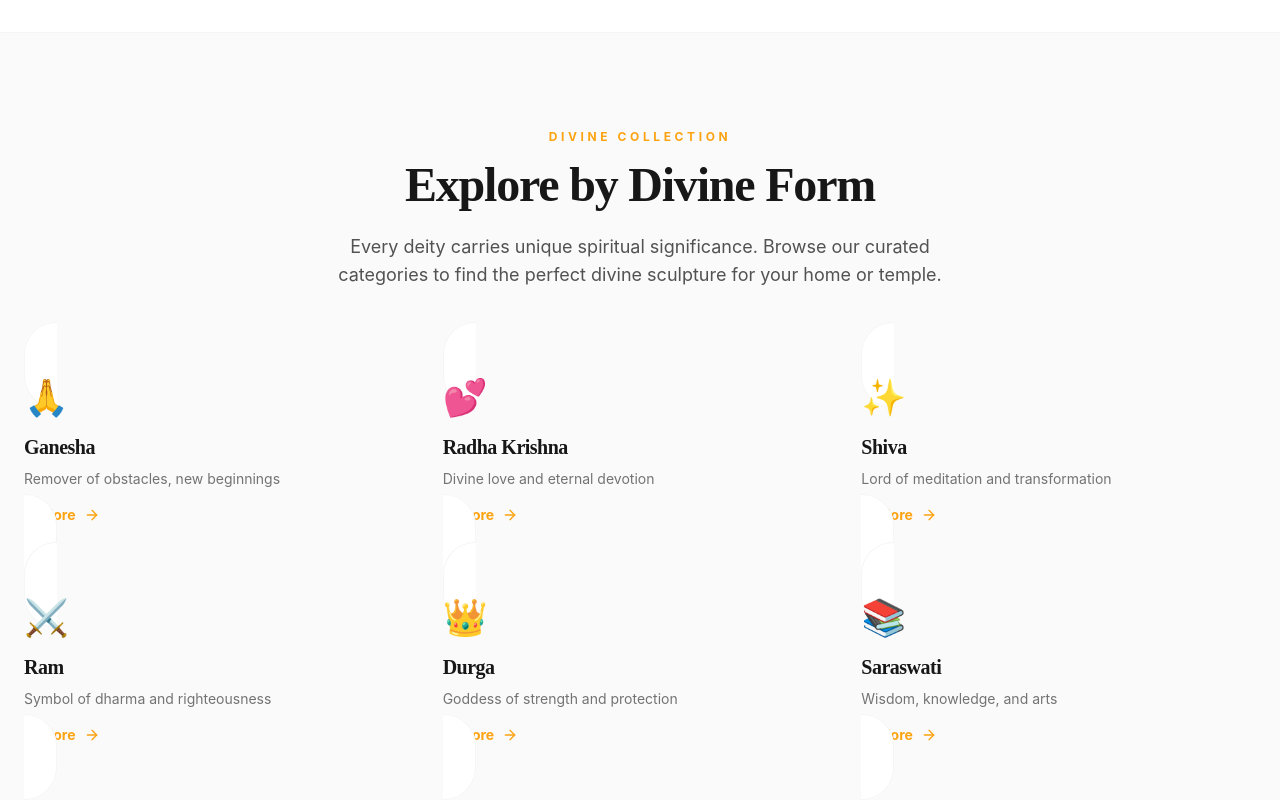
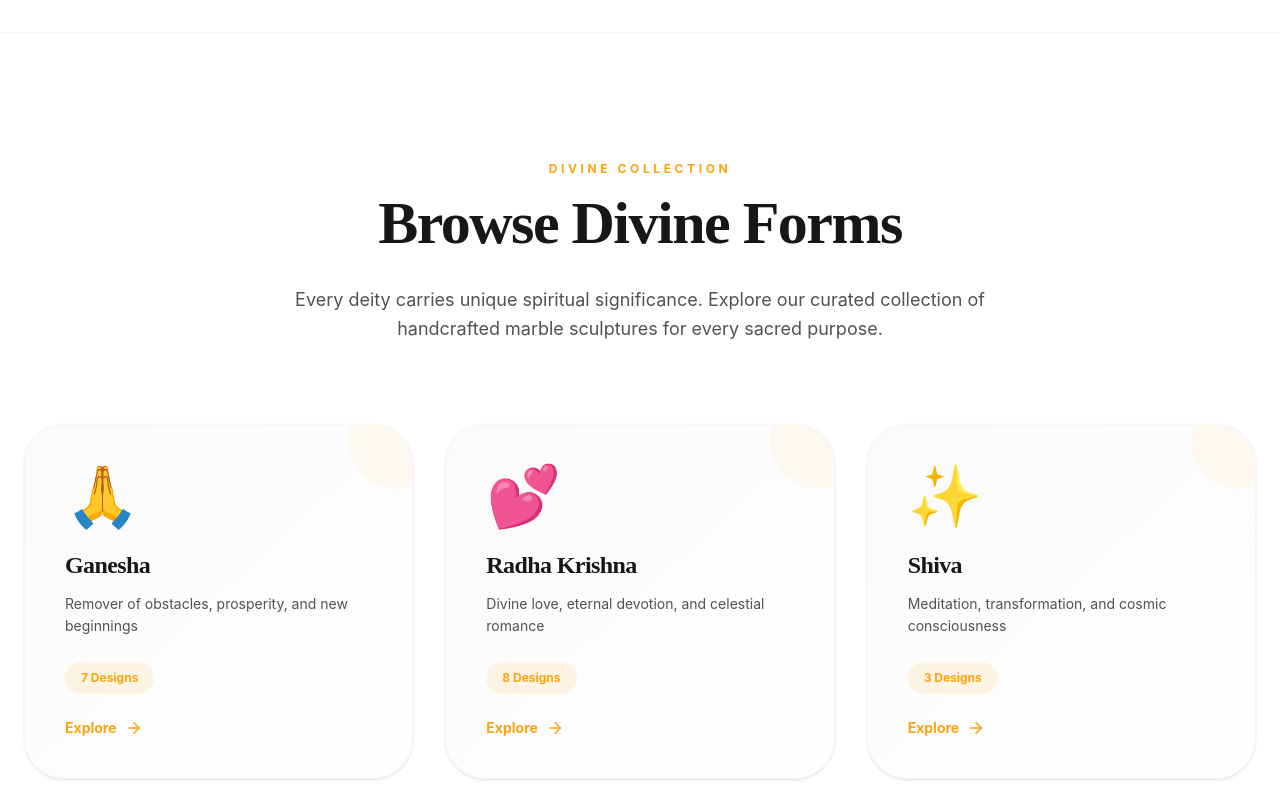
Before and after one commit to Divyanshu157/BappaArtStudioProd, a React (Vite) app: page / in a window 1280 px wide. Shown: the part 900-1700 px from the top of the page. Built offline with nearby package versions, Linux system fonts and the light colour scheme.

Commit message:
Redesign categories section: premium card design, better typography, hover effects, design count badges

```diff
--- a/src/pages/Home.tsx
+++ b/src/pages/Home.tsx
@@ -59,37 +59,95 @@ const Home = () => {
           </section>
 
           {/* SECTION 3: FEATURED CATEGORIES */}
-          <section className="py-24 px-6 bg-neutral-50" aria-labelledby="categories-title">
+          <section className="py-32 px-6 bg-white" aria-labelledby="categories-title">
             <div className="max-w-7xl mx-auto">
               <Reveal>
-                <div className="text-center mb-16">
+                <div className="text-center mb-20">
                   <span className="text-accent font-bold uppercase tracking-[0.3em] text-xs mb-4 block">Divine Collection</span>
-                  <h2 id="categories-title" className="text-4xl md:text-5xl font-bold mb-6">Explore by Divine Form</h2>
-                  <p className="text-neutral-600 text-lg max-w-2xl mx-auto">
-                    Every deity carries unique spiritual significance. Browse our curated categories to find the perfect divine sculpture for your home or temple.
+                  <h2 id="categories-title" className="text-4xl md:text-6xl font-bold mb-8">Browse Divine Forms</h2>
+                  <p className="text-neutral-600 text-lg max-w-3xl mx-auto leading-relaxed">
+                    Every deity carries unique spiritual significance. Explore our curated collection of handcrafted marble sculptures for every sacred purpose.
                   </p>
                 </div>
               </Reveal>
 
-              <div className="grid grid-cols-1 sm:grid-cols-2 lg:grid-cols-3 gap-6">
+              <div className="grid grid-cols-1 md:grid-cols-2 lg:grid-cols-3 gap-8">
                 {[
-                  { name: "Ganesha", desc: "Remover of obstacles, new beginnings", icon: "🙏" },
-                  { name: "Radha Krishna", desc: "Divine love and eternal devotion", icon: "💕" },
-                  { name: "Shiva", desc: "Lord of meditation and transformation", icon: "✨" },
-                  { name: "Ram", desc: "Symbol of dharma and righteousness", icon: "⚔️" },
-                  { name: "Durga", desc: "Goddess of strength and protection", icon: "👑" },
-                  { name: "Saraswati", desc: "Wisdom, knowledge, and arts", icon: "📚" }
+                  {
+                    name: "Ganesha",
+                    desc: "Remover of obstacles, prosperity, and new beginnings",
+                    count: "7 Designs",
+                    icon: "🙏"
+                  },
+                  {
+                    name: "Radha Krishna",
+                    desc: "Divine love, eternal devotion, and celestial romance",
+                    count: "8 Designs",
+                    icon: "💕"
+                  },
+                  {
+                    name: "Shiva",
+                    desc: "Meditation, transformation, and cosmic consciousness",
+                    count: "3 Designs",
+                    icon: "✨"
+                  },
+                  {
+                    name: "Ram",
+                    desc: "Dharma, righteousness, and divine leadership",
+                    count: "3 Designs",
+                    icon: "⚔️"
+                  },
+                  {
+                    name: "Durga",
+                    desc: "Goddess of strength, protection, and victory",
+                    count: "3 Designs",
+                    icon: "👑"
+                  },
+                  {
+                    name: "Saraswati",
+                    desc: "Wisdom, knowledge, music, and creative arts",
+                    count: "2 Designs",
+                    icon: "📚"
+                  }
                 ].map((cat, i) => (
-                  <Reveal key={i} delay={i * 0.05}>
+                  <Reveal key={i} delay={i * 0.08}>
                     <Link
                       to="/products"
-                      className="group p-8 bg-white rounded-[2rem] border border-neutral-100 hover:border-accent hover:shadow-lg transition-all"
+                      className="group relative overflow-hidden rounded-[2.5rem] bg-gradient-to-br from-neutral-50 to-white border border-neutral-100 hover:border-accent transition-all duration-300 h-full flex flex-col p-10 shadow-sm hover:shadow-xl"
                     >
-                      <div className="text-4xl mb-4">{cat.icon}</div>
-                      <h3 className="text-xl font-bold mb-2 group-hover:text-accent transition-colors">{cat.name}</h3>
-                      <p className="text-neutral-500 text-sm mb-4">{cat.desc}</p>
-                      <div className="text-accent text-sm font-bold flex items-center gap-2 group-hover:gap-3 transition-all">
-                        Explore <ArrowRight size={16} />
+                      {/* Background accent */}
+                      <div className="absolute -top-8 -right-8 w-24 h-24 bg-accent/5 rounded-full group-hover:scale-150 transition-transform duration-500" />
+                      <div className="absolute -bottom-8 -left-8 w-20 h-20 bg-accent/10 rounded-full opacity-0 group-hover:opacity-100 transition-opacity duration-500" />
+
+                      <div className="relative z-10">
+                        {/* Icon */}
+                        <div className="text-6xl mb-6 group-hover:scale-110 group-hover:rotate-6 transition-transform duration-300">
+                          {cat.icon}
+                        </div>
+
+                        {/* Name */}
+                        <h3 className="text-2xl font-bold text-neutral-900 mb-3 group-hover:text-accent transition-colors">
+                          {cat.name}
+                        </h3>
+
+                        {/* Description */}
+                        <p className="text-neutral-600 text-sm leading-relaxed mb-6 line-clamp-2 group-hover:text-neutral-700 transition-colors">
+                          {cat.desc}
+                        </p>
+
+                        {/* Count */}
+                        <div className="mb-6">
+                          <span className="inline-block text-xs font-bold text-accent bg-accent/10 px-4 py-2 rounded-full">
+                            {cat.count}
+                          </span>
+                        </div>
+                      </div>
+
+                      {/* CTA */}
+                      <div className="relative z-10 mt-auto">
+                        <div className="text-accent font-bold text-sm flex items-center gap-2 group-hover:gap-4 transition-all">
+                          Explore <ArrowRight size={18} className="group-hover:translate-x-1 transition-transform" />
+                        </div>
                       </div>
                     </Link>
                   </Reveal>
```
